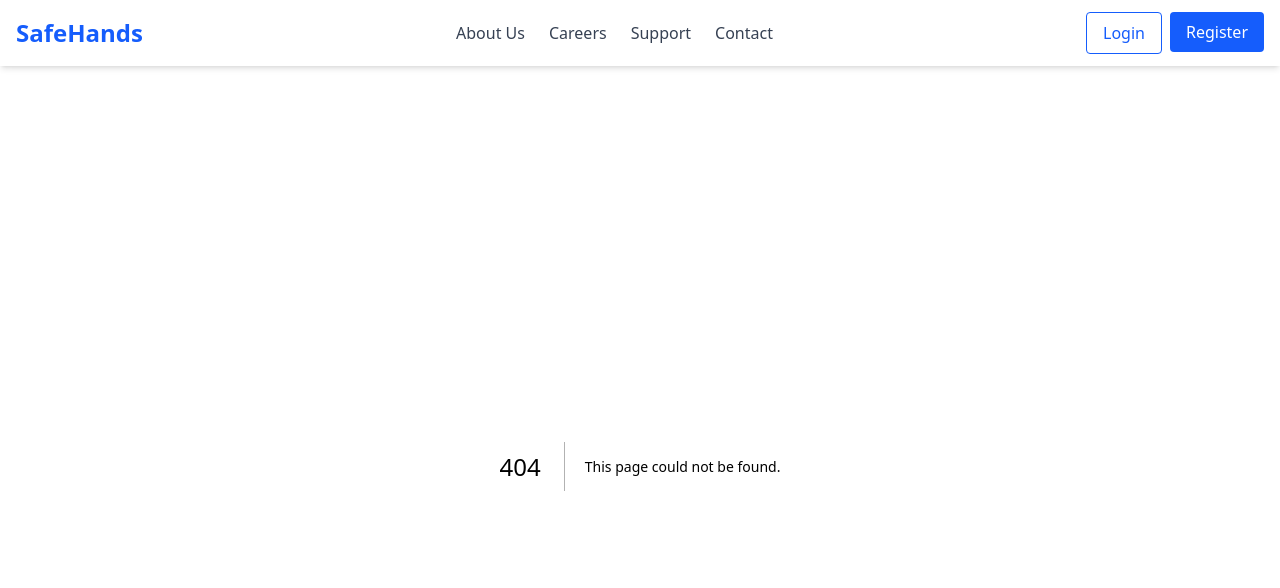
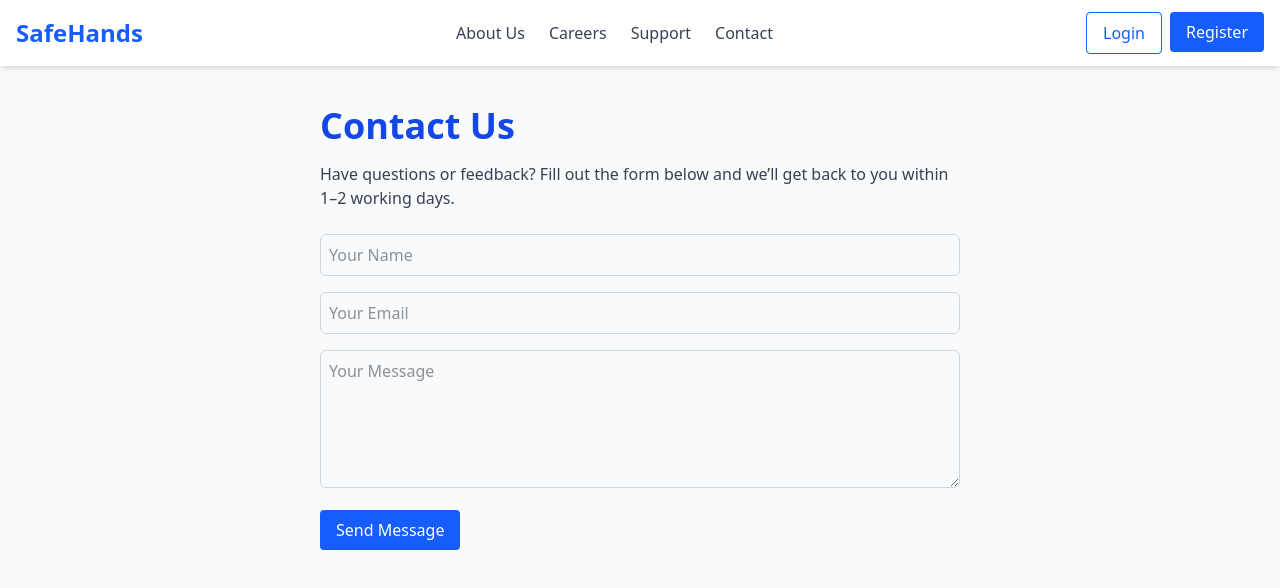
Before and after one commit to methegoku/safehands-new-nextjs, a Next.js app: page /contact in a window 1280 px wide. Before the commit this address had no page. Shown: the top 588 px of the page. Built offline with nearby package versions, Linux system fonts and the light colour scheme.

Commit message:
added contacts

```diff
--- /dev/null
+++ b/app/contact/page.jsx
@@ -0,0 +1,39 @@
+'use client';
+
+export default function Contact() {
+  return (
+    <div className="max-w-2xl mx-auto px-4 py-10">
+      <h1 className="text-4xl font-bold text-blue-700 mb-4">Contact Us</h1>
+      <p className="text-gray-700 mb-6">
+        Have questions or feedback? Fill out the form below and we’ll get back to you within 1–2 working days.
+      </p>
+
+      <form className="space-y-4">
+        <input
+          type="text"
+          placeholder="Your Name"
+          className="w-full border border-gray-300 p-2 rounded-md"
+          required
+        />
+        <input
+          type="email"
+          placeholder="Your Email"
+          className="w-full border border-gray-300 p-2 rounded-md"
+          required
+        />
+        <textarea
+          placeholder="Your Message"
+          rows="5"
+          className="w-full border border-gray-300 p-2 rounded-md"
+          required
+        />
+        <button
+          type="submit"
+          className="bg-blue-600 text-white px-4 py-2 rounded hover:bg-blue-700 transition"
+        >
+          Send Message
+        </button>
+      </form>
+    </div>
+  );
+}
```
